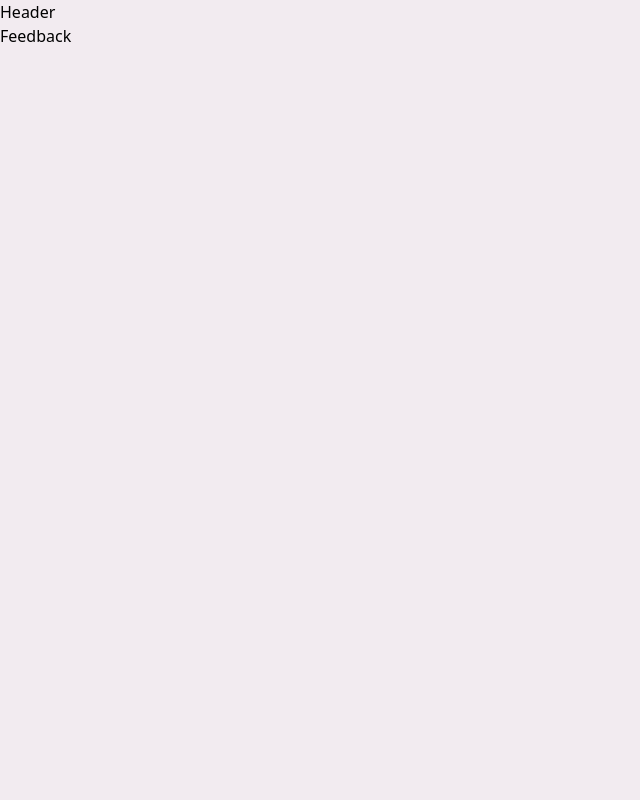
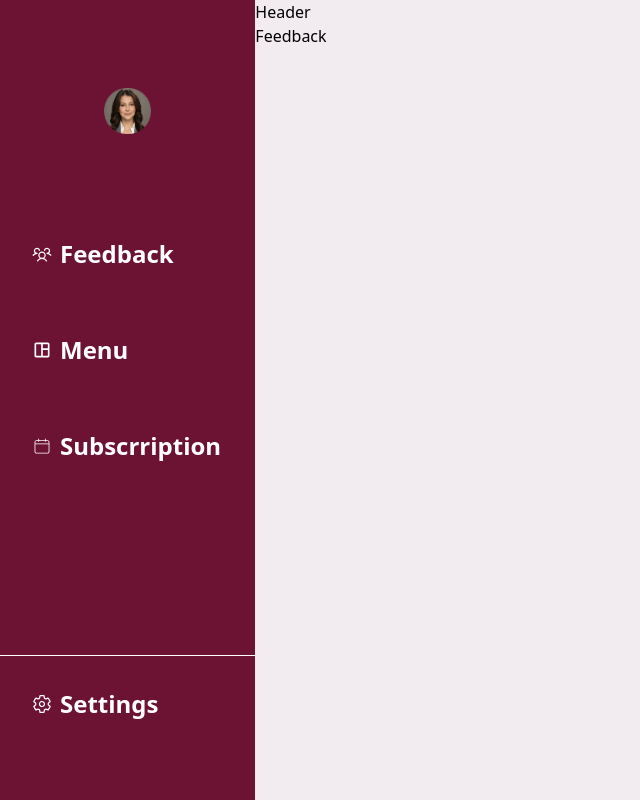
Before and after one commit to PeaceOloruntoba/nikita, a React (Vite) app: page / in a window 1280 px wide. Shown: the whole page, without its empty margins (0-640 px from the left). Built offline with nearby package versions, Linux system fonts and the light colour scheme.

Commit message:
Update Sidebar.jsx

```diff
--- a/src/components/ui/Sidebar.jsx
+++ b/src/components/ui/Sidebar.jsx
@@ -1,13 +1,70 @@
-import React from 'react'
+import React from "react";
+import { profilePic } from "../../assets";
+import { NavLink } from "react-router";
+import { IoSettingsOutline } from "react-icons/io5";
+import { PiUsersThree } from "react-icons/pi";
+import { MdOutlineSpaceDashboard } from "react-icons/md";
+import { CiCalendar } from "react-icons/ci";
 
 export default function Sidebar() {
   return (
-    <div className='bg-primary py-12 h-screen'>
+    <div className="bg-primary py-12 h-screen">
       <div className="flex flex-col w-full gap-8 h-full">
         <div className="flex">
-          <img src="" className='rouded-full' alt="" />
+          <img src={profilePic} className="rouded-full px-26 py-10" alt="" />
+        </div>
+        <div className="flex flex-col items-center justify-between text-white text-2xl font-semibold h-full">
+          <div className="flex flex-col w-full">
+            <NavLink
+              to={"/feedback"}
+              className={({ isActive }) =>
+                isActive
+                  ? "bg-secondary w-full text-left p-8 px-10 flex gap-2 items-center"
+                  : " w-full text-left p-8 flex gap-2 items-center"
+              }
+            >
+              <PiUsersThree size={20} />
+              Feedback
+            </NavLink>
+            <NavLink
+              to={"/menu"}
+              className={({ isActive }) =>
+                isActive
+                  ? "bg-secondary w-full text-left p-8 px-10 flex gap-2 items-center"
+                  : " w-full text-left p-8 flex gap-2 items-center"
+              }
+            >
+              <MdOutlineSpaceDashboard size={20} />
+              Menu
+            </NavLink>
+            <NavLink
+              to={"/subscription"}
+              className={({ isActive }) =>
+                isActive
+                  ? "bg-secondary w-full text-left p-8 px-10 flex gap-2 items-center"
+                  : " w-full text-left p-8 flex gap-2 items-center"
+              }
+            >
+              <CiCalendar size={20} />
+              Subscrription
+            </NavLink>
+          </div>
+          <div className="flex flex-col w-full">
+            <hr />
+            <NavLink
+              to={"/settings"}
+              className={({ isActive }) =>
+                isActive
+                  ? "bg-secondary w-full text-left p-8 px-10 flex gap-2 items-center"
+                  : " w-full text-left p-8 flex gap-2 items-center"
+              }
+            >
+              <IoSettingsOutline size={20} />
+              Settings
+            </NavLink>
+          </div>
         </div>
       </div>
     </div>
-  )
+  );
 }
```
